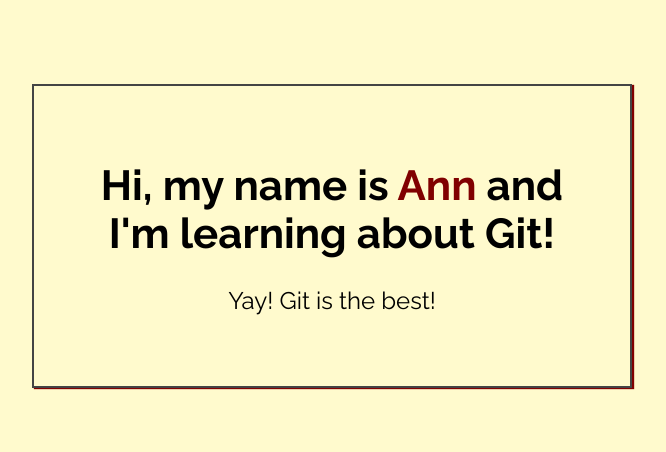
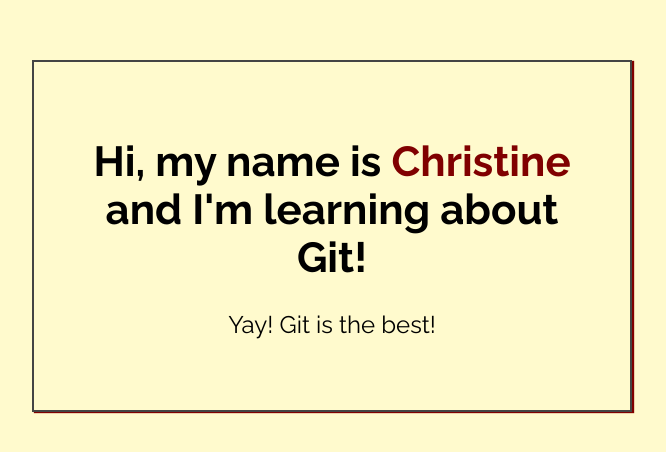
Before and after one commit to hellochristinemoore/my-first-repo, a plain HTML site: page index.html in a window 1280 px wide. Shown: the part 164-616 px from the top of the page, without its empty margins (308-974 px from the left). Drawn offline with Linux system fonts and the light colour scheme.

Commit message:
Added name to index.html

```diff
--- a/index.html
+++ b/index.html
@@ -14,7 +14,7 @@
 <body>
 
     <div class="greeting">
-        <h1>Hi, my name is <span class="highlight">Ann</span> and I'm learning about Git! </h1>
+        <h1>Hi, my name is <span class="highlight">Christine</span> and I'm learning about Git! </h1>
 
         <p>Yay! Git is the best!</p>
     </div>
```
